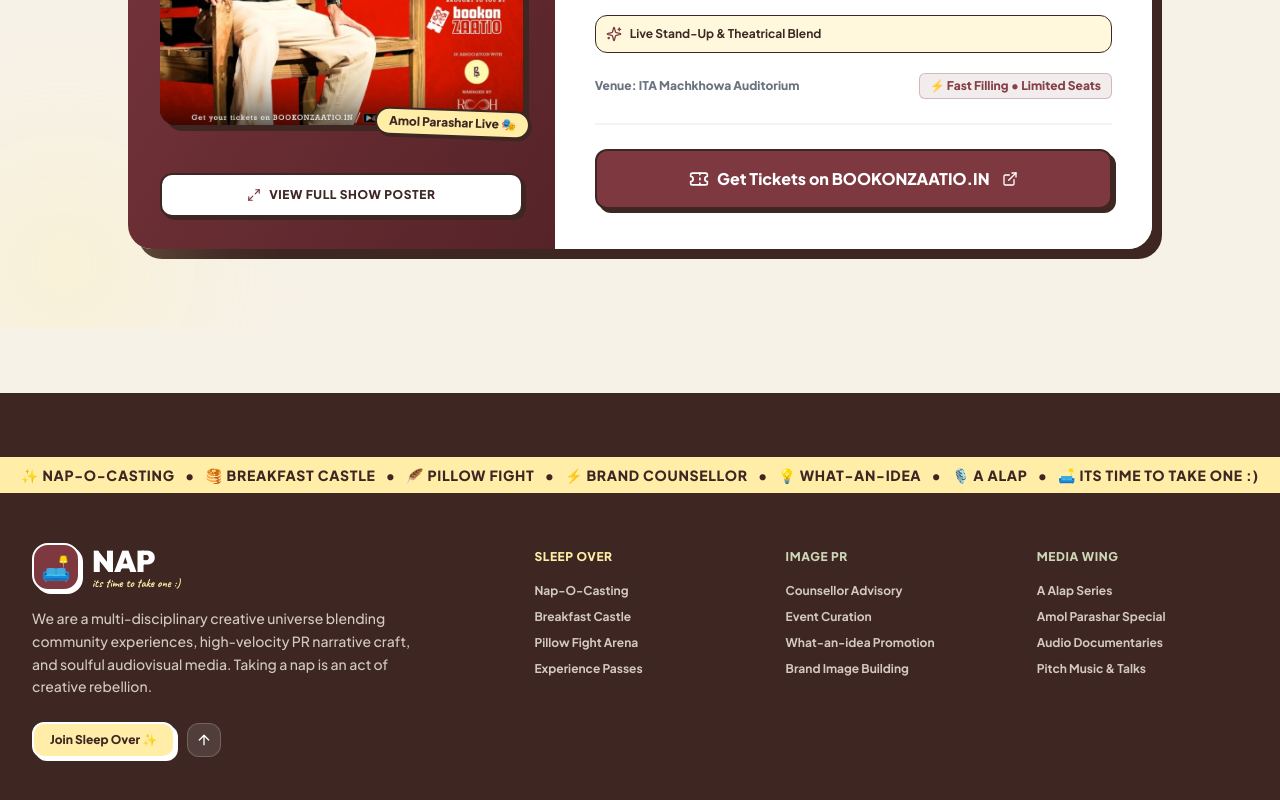
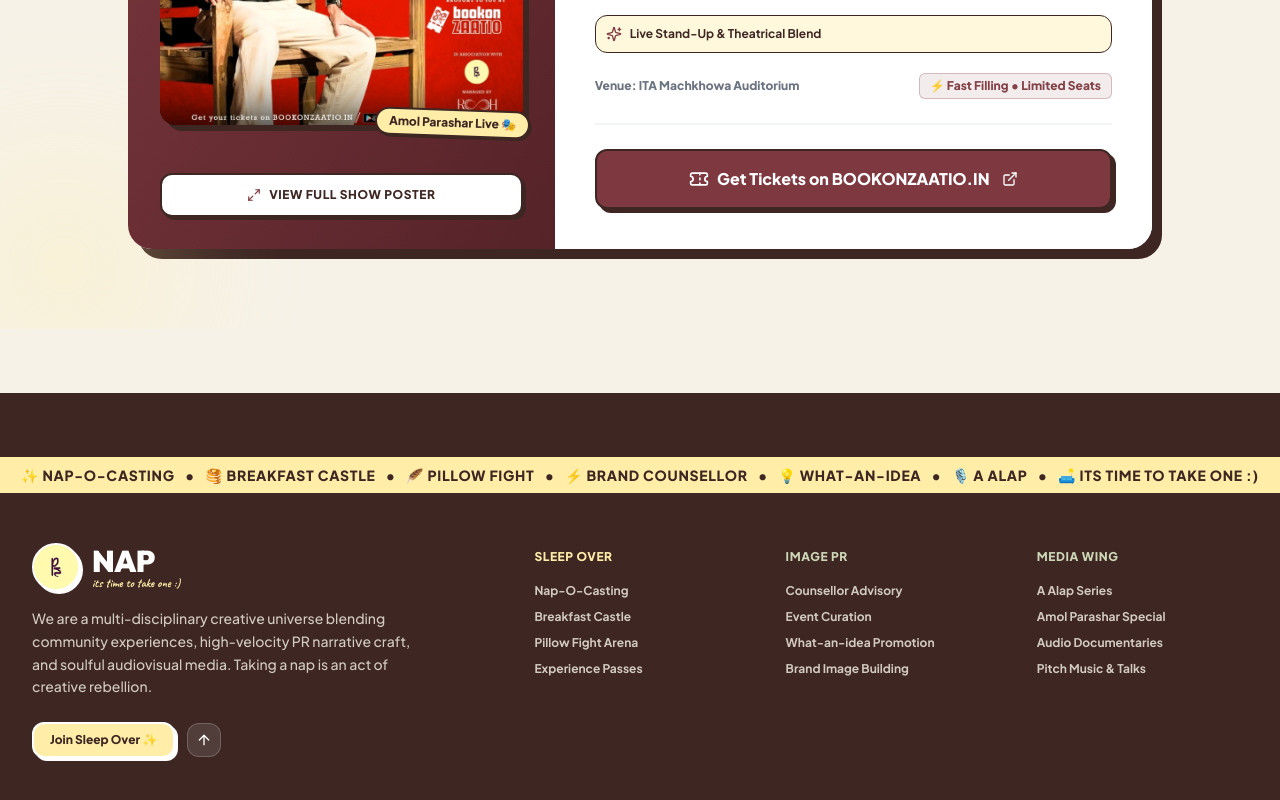
Before and after one commit to chintuniek-source/NAP, a React (Vite) app: page / in a window 1280 px wide. Shown: the part 2955-3755 px from the top of the page. Built offline with nearby package versions, Linux system fonts and the light colour scheme.

Commit message:
Replace footer couch icon with NAP logo image

```diff
--- a/src/components/Footer.jsx
+++ b/src/components/Footer.jsx
@@ -33,8 +33,8 @@
           {/* Col 1 & 2: Brand & Mission */}
           <div className="lg:col-span-2">
             <div className="flex items-center gap-3">
-              <div className="w-12 h-12 rounded-2xl bg-[#7E3940] border-2 border-white shadow-[3px_3px_0px_white] flex items-center justify-center text-2xl">
-                🛋️
+              <div className="w-12 h-12 rounded-full border-2 border-white shadow-[3px_3px_0px_white] overflow-hidden bg-[#FFEDA8] flex items-center justify-center">
+                <img src="/NAP.png" alt="NAP Logo" className="w-full h-full object-cover" />
               </div>
               <div>
                 <span className="text-3xl font-black tracking-tight font-display text-white">NAP</span>
```
Also changed, not shown: public/NAP.png (added).
